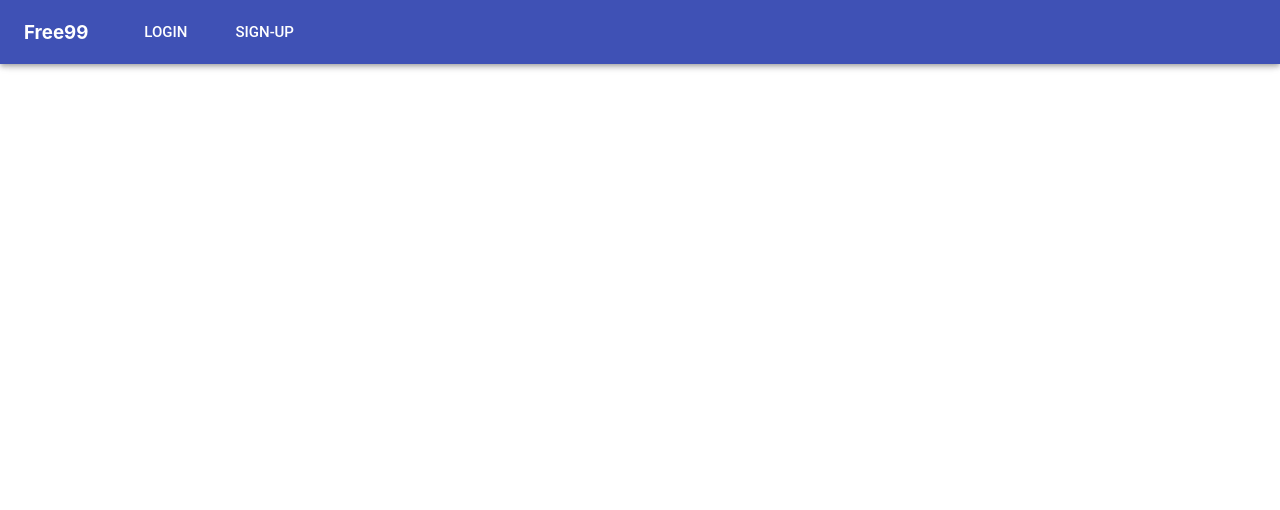
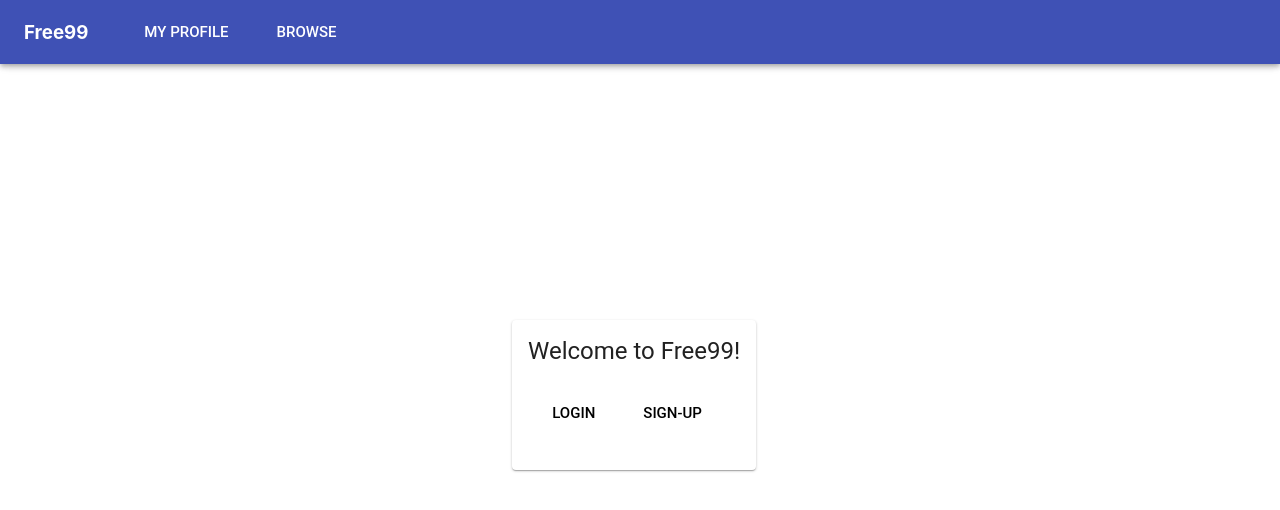
Before and after one commit to ChrisGamboa/Free99, a React (Create React App) app in the folder frontend/: page / in a window 1280 px wide. Shown: the top 510 px of the page. Built offline with nearby package versions, Linux system fonts and the light colour scheme.

Commit message:
added HomePage card, Browse and My Profile buttons to NavBar

```diff
--- a/frontend/src/App.js
+++ b/frontend/src/App.js
@@ -1,11 +1,17 @@
 import React, { Component } from 'react';
 //import { withRouter } from 'react-router-dom';
 import NavBar from './components/NavBar/NavBar'
+import HomePageCard from './components/HomePageCard/HomePageCard';
 
 class App extends Component {
     render() {
         return (
-        <NavBar />
+        <div><NavBar />
+            <div style={{position: 'absolute', top: '40%', bottom: '75%', left: '40%'}}>
+                <HomePageCard />
+            </div>
+
+        </div>
         )
     }
 }
--- /dev/null
+++ b/frontend/src/components/Browse/BrowseButton.js
@@ -0,0 +1,16 @@
+import React, {Component} from 'react';
+import Button from '@material-ui/core/Button';
+
+class BrowseButton extends Component {
+    render() {
+        return(
+            <div>
+                <Button color="inherit" size="large" variant="">
+                    Browse
+                </Button>
+            </div>
+        )
+    }
+}
+
+export default BrowseButton;
--- /dev/null
+++ b/frontend/src/components/HomePageCard/HomePageCard.js
@@ -0,0 +1,28 @@
+import React, { Component } from 'react';
+import Login from '../LoginFeatures/Login';
+import Signup from '../SignUpFeatures/Signup';
+import Card from '@material-ui/core/Card';
+import CardActions from '@material-ui/core/CardActions';
+import CardContent from '@material-ui/core/CardContent';
+import Button from '@material-ui/core/Button';
+import Typography from '@material-ui/core/Typography';
+
+class HomePageCard extends Component {
+    render() {
+        return(
+            <div>
+                <Card style={{maxWidth: 300 , height: 150}}>
+                    <CardContent>
+                        <Typography style={{textAlign: "center"}} variant='h5'>Welcome to Free99!</Typography>
+                    </CardContent>
+                    <CardActions style={{marginLeft: "5%"}}>
+                        <Login />
+                        <Signup />
+                    </CardActions>
+                </Card>
+            </div>
+        );
+    }
+}
+
+export default HomePageCard;
--- /dev/null
+++ b/frontend/src/components/MyProfile/ProfileButton.js
@@ -0,0 +1,14 @@
+import React, {Component} from 'react';
+import Button from '@material-ui/core/Button';
+
+class ProfileButton extends Component {
+    render() {
+        return(
+            <Button color="inherit" size="large">
+                My Profile
+            </Button>
+        )
+    }
+}
+
+export default ProfileButton;
--- a/frontend/src/components/NavBar/NavBar.js
+++ b/frontend/src/components/NavBar/NavBar.js
@@ -1,8 +1,8 @@
 import React, { Component } from 'react';
 import AppBar from '@material-ui/core/AppBar';
 import Toolbar from '@material-ui/core/Toolbar';
-import LoginButton from '../LoginFeatures/Login';
-import SignupButton from '../SignUpFeatures/Signup';
+import BrowseButton from '../Browse/BrowseButton';
+import ProfileButton from '../MyProfile/ProfileButton';
 
 class NavBar extends Component {
     constructor(props) {
@@ -42,8 +42,8 @@ class NavBar extends Component {
             <AppBar position="fixed" color="primary">
                 <Toolbar>
                     <h3>Free99</h3>&emsp;&emsp;
-                <LoginButton />
-                <SignupButton />
+                    <ProfileButton />
+                    <BrowseButton />
                 </Toolbar>
             </AppBar>
         </div>
```
